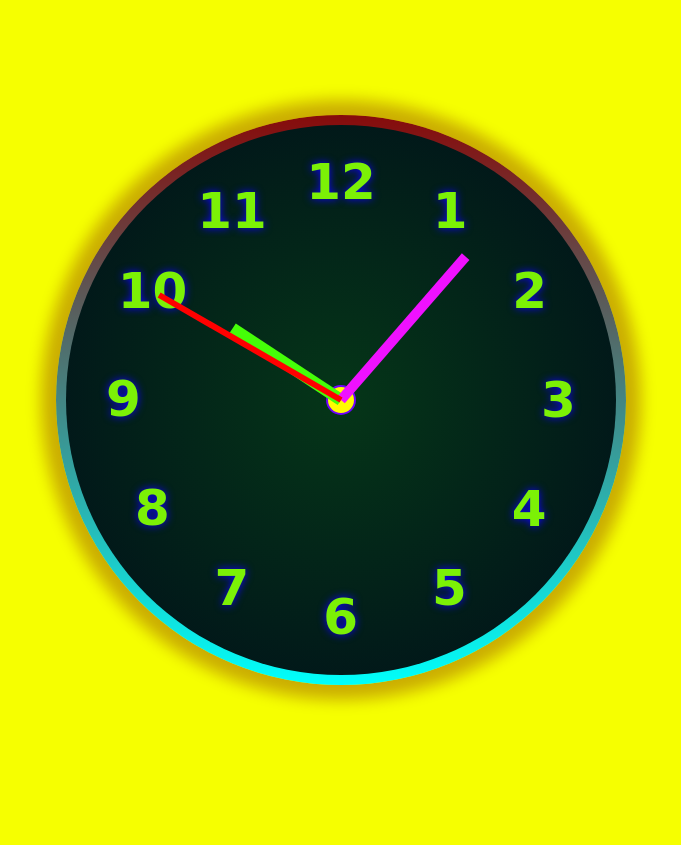
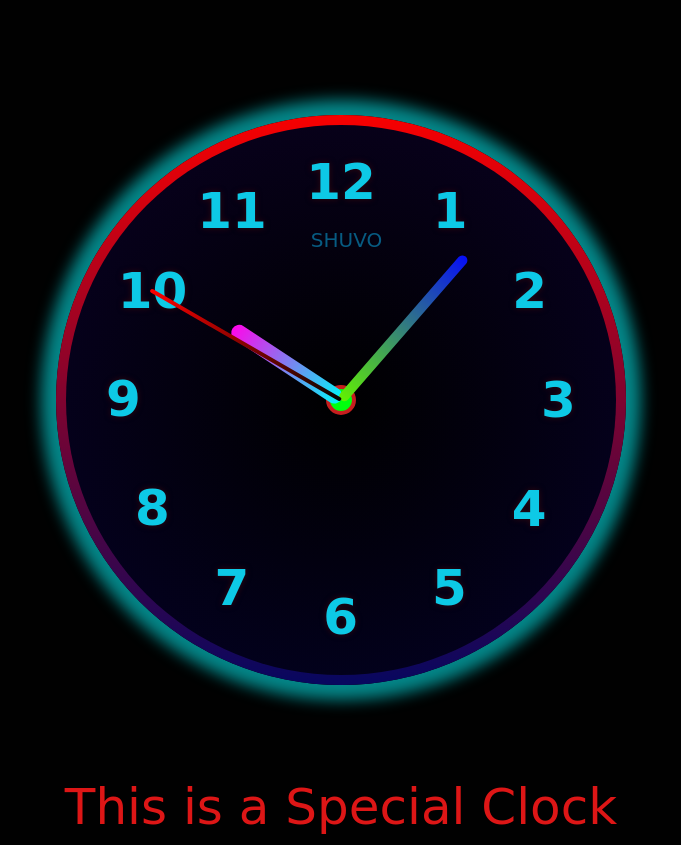
Before and after one commit to Developer-Shuvo/Clock, a plain HTML site: page index.html in a window 1280 px wide. Shown: the whole page, without its empty margins (299-980 px from the left). Before the commit the page ends 800 px from the top, so only its background shows below. Drawn offline with nearby package versions, Linux system fonts and the light colour scheme; a web font is replaced by a local one.

Commit message:
Watch is fully complete now

```diff
--- a/index.html
+++ b/index.html
@@ -35,7 +35,13 @@
      <div id="hour-hand" class="hour-hand"></div>
      <div id="minute-hand" class="minute-hand"></div>
      <div id="second-hand" class="second-hand"></div>
+     <div class="name"><h2>SHUVO</h2></div>
+
  </div>
+
+ <!-- special clock title -->
+     <div><h2 class="title">This is a Special Clock</h2></div>
+
 
 
     <!-- _______________________________________________ -->
--- a/style.css
+++ b/style.css
@@ -10,8 +10,30 @@ body {
     justify-content: center;
     align-items: center;
     height: 100vh;
-    background: #f6ff00;
+    background: #000000fe;
 }
+.name {
+    position: absolute;
+    top: 100px;
+    left: 51%;
+    transform: translateX(-50%);
+    font-size: 20px;
+    color linear-gradient(#5ff700, #0077ff);
+    z-index: 2;
+    font-family: 'Arial Black', Arial, sans-serif;
+    color: rgb(7, 91, 130);
+}
+
+.title {
+    color: rgb(221, 22, 22);
+    font-size: 50px;
+    position: absolute;
+    left: 50%;
+    top: calc(90% + 50px);
+    transform: translateX(-50%);
+    white-space: nowrap;
+}
+
 
 .clock{
     width: 550px;
@@ -22,7 +44,7 @@ body {
     display: flex;
     justify-content: center;
     align-items: center;
-    background: radial-gradient(circle, #053618 0%, #000d1a 100%);
+    background: radial-gradient(circle, #000000 0%, #030125f7 100%);
 }
 
 .clock::before {
@@ -31,8 +53,8 @@ body {
     height: 570px;
     position: absolute;
     border-radius: 50%;
-    background: linear-gradient(#870b0b, #00fffb);
-    box-shadow:  0 0 15px 15px rgba(114, 5, 5, 0.325);
+    background: linear-gradient(#f70000, #07075f);
+    box-shadow:  0 0 15px 15px rgba(6, 182, 185, 0.737);
     z-index: -1;
 }
 
@@ -41,9 +63,9 @@ body {
     position: absolute;
     text-align: center;
     inset: 20px;
-    color: rgb(124, 241, 6);
+    color: rgb(13, 201, 230);
     font-size: 50px;
-    text-shadow: 0 0 8px rgb(14, 1, 255);
+    text-shadow: 0 0 6px rgb(49, 7, 15);
 
 }
 
@@ -57,9 +79,9 @@ body {
     position: absolute;
     width: 30px;
     height: 30px;
- background-color: #fffb01;
+ background-color: #00ff0d;
  border-radius: 50%;
- border: 2px solid rgb(111, 0, 255);
+ border: 4px solid rgb(198, 30, 30);
 
 }
 
@@ -71,22 +93,25 @@ body {
     bottom: 50%;
     transform: translate(-50%) rotate(calc(var(--rotate) * 1deg));
     transform-origin: bottom;
+    border-radius: 20px;
 }
 
 .hour-hand{
-     width: 12px;
+     width: 16px;
     height: 130px;
-    background-color: rgb(69, 254, 8);
+background: linear-gradient(to top, #00f7f7, rgb(255, 6, 234));
 }
 
 .minute-hand{
     width: 10px;
     height: 190px;
-    background-color: #ef11ff;
+   background: linear-gradient(to top, #61f101, rgb(6, 14, 247));
+
 }
 
 .second-hand{
-    width: 6px;
-    height: 210px;
-    background-color: rgb(255, 0, 0);
+    width: 4px;
+    height: 220px;
+       background: linear-gradient(to top, #060600, rgb(255, 0, 0));
+
 }
```
